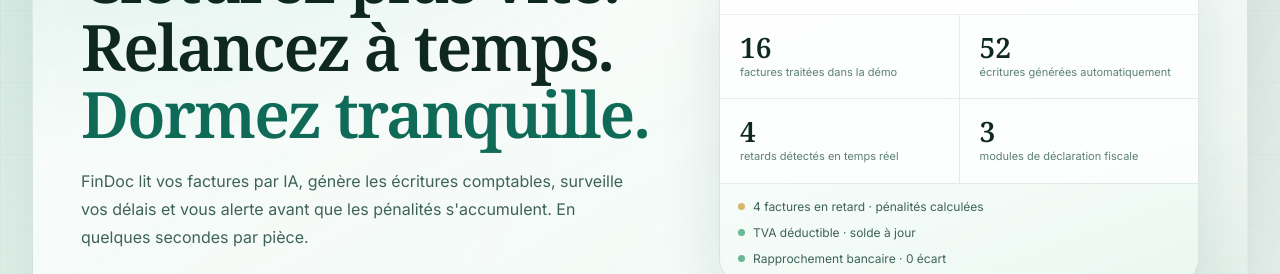
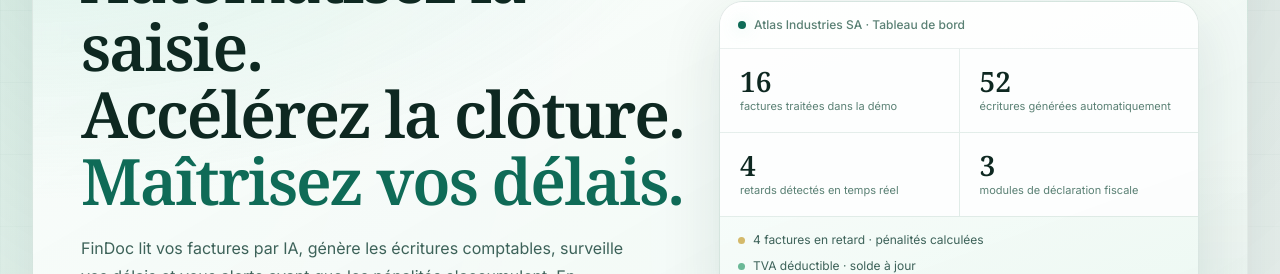
Before and after one commit to ziyadbjt/findoc-app, a React (Vite) app in the folder frontend/: page / in a window 1280 px wide. Shown: the part 278-552 px from the top of the page. Built offline with nearby package versions, Linux system fonts and the light colour scheme; no server answers.

Commit message:
update homepage hero copy to more professional sales messaging
Co-Authored-By: Claude Sonnet 4.6 <noreply@anthropic.com>

```diff
--- a/frontend/src/pages/Home.jsx
+++ b/frontend/src/pages/Home.jsx
@@ -119,9 +119,9 @@ export default function Home() {
             </span>
 
             <h1 className="home-title">
-              Clôturez plus vite.<br />
-              Relancez à temps.<br />
-              <span className="home-title__accent">Dormez tranquille.</span>
+              Automatisez la saisie.<br />
+              Accélérez la clôture.<br />
+              <span className="home-title__accent">Maîtrisez vos délais.</span>
             </h1>
 
             <p className="home-subtitle">
```
